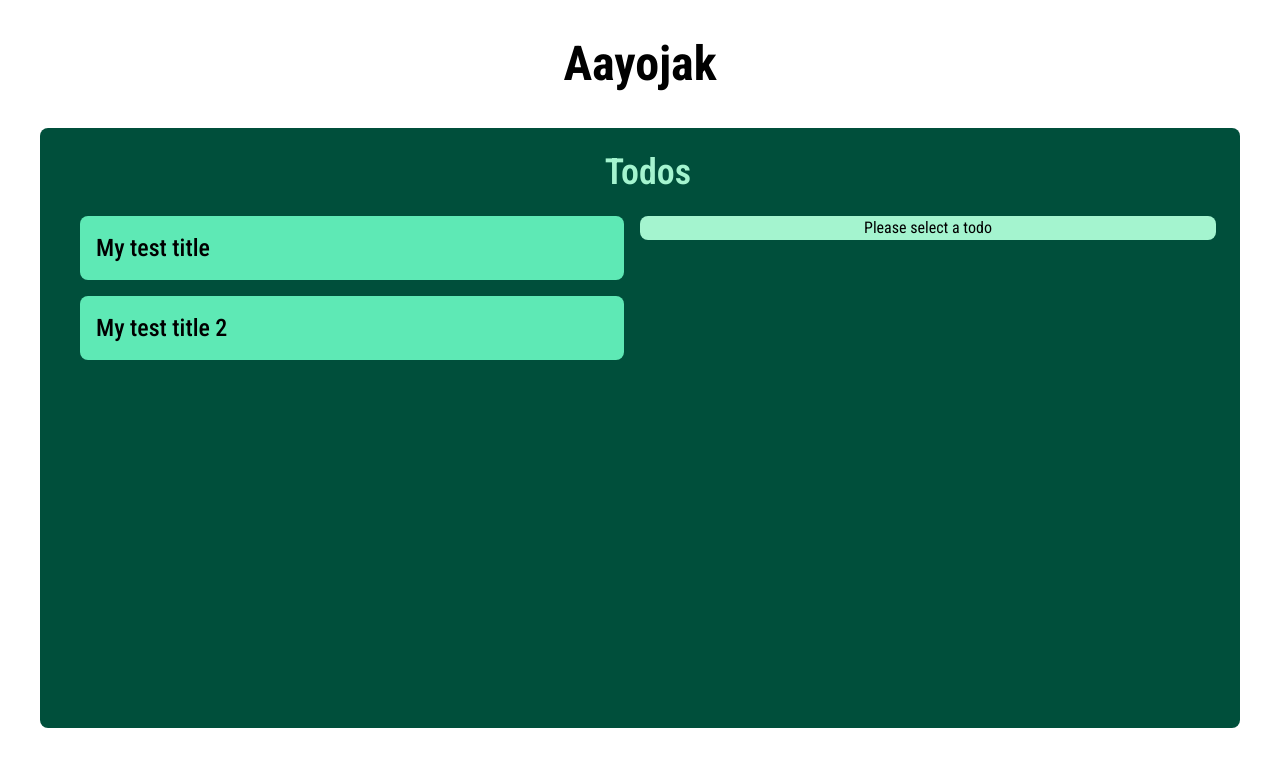
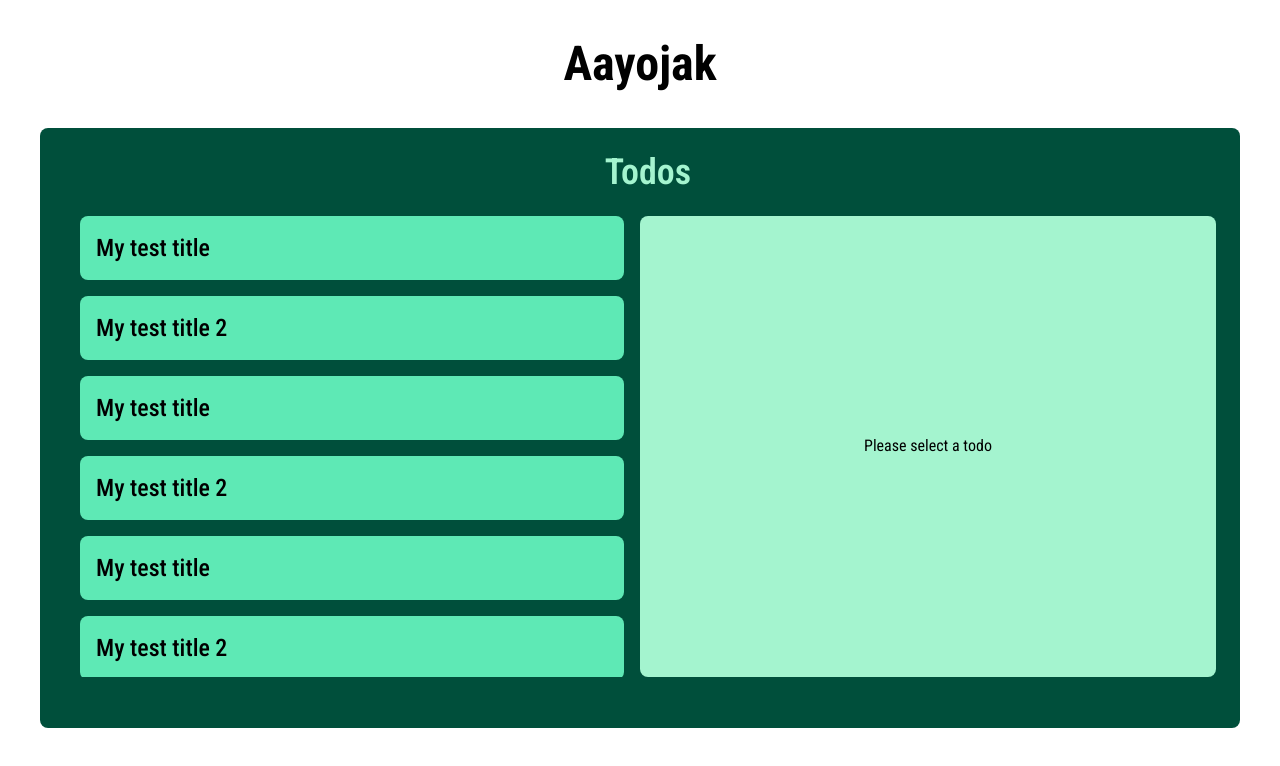
Before and after one commit to paramsdas/aayojak-ui, a React (Vite) app: page / in a window 1280 px wide. Shown: the top 766 px of the page. Built offline with nearby package versions, Linux system fonts and the light colour scheme.

Commit message:
fixed height for detailed-todo to 100%

```diff
--- a/src/components/Todos/DetailedTodo.tsx
+++ b/src/components/Todos/DetailedTodo.tsx
@@ -14,7 +14,7 @@ const DetailedTodo: React.FC<{
   }
 
   return (
-    <div className="flex max-h-full w-full flex-col space-y-4 p-4">
+    <div className="flex h-full w-full flex-col space-y-4 p-4">
       <div className="flex flex-row">
         <p className="text-3xl font-semibold">{todo.title}</p>
       </div>
--- a/src/components/Todos/TodoPage.tsx
+++ b/src/components/Todos/TodoPage.tsx
@@ -11,6 +11,44 @@ const todos: TodoType[] = [
   },
   {
     id: 2,
+    title: "My test title 2",
+    description: undefined,
+    date_created: "DD/MM/YYYY (HH:MM:SS)",
+    date_modified: "DD/MM/YYYY (HH:MM:SS)",
+    date_completed: undefined,
+    completion_status: false,
+  },
+  {
+    id: 3,
+    title: "My test title",
+    description:
+      "Lorem ipsum dolor sit amet consectetur adipisicing elit. Et ab laborum explicabo quas, inventore dignissimos perferendis quibusdam consequatur similique consequuntur, aliquid laboriosam nesciunt quod provident nemo. Minus nobis asperiores numquam!",
+    date_created: "DD/MM/YYYY (HH:MM:SS)",
+    date_modified: "DD/MM/YYYY (HH:MM:SS)",
+    date_completed: "DD/MM/YYYY (HH:MM:SS)",
+    completion_status: true,
+  },
+  {
+    id: 4,
+    title: "My test title 2",
+    description: undefined,
+    date_created: "DD/MM/YYYY (HH:MM:SS)",
+    date_modified: "DD/MM/YYYY (HH:MM:SS)",
+    date_completed: undefined,
+    completion_status: false,
+  },
+  {
+    id: 5,
+    title: "My test title",
+    description:
+      "Lorem ipsum dolor sit amet consectetur adipisicing elit. Et ab laborum explicabo quas, inventore dignissimos perferendis quibusdam consequatur similique consequuntur, aliquid laboriosam nesciunt quod provident nemo. Minus nobis asperiores numquam!",
+    date_created: "DD/MM/YYYY (HH:MM:SS)",
+    date_modified: "DD/MM/YYYY (HH:MM:SS)",
+    date_completed: "DD/MM/YYYY (HH:MM:SS)",
+    completion_status: true,
+  },
+  {
+    id: 6,
     title: "My test title 2",
     description: undefined,
     date_created: "DD/MM/YYYY (HH:MM:SS)",
@@ -70,7 +108,7 @@ function TodoPage() {
             className="flex max-h-full flex-col overflow-scroll"
             style={{ width: "50%" }}
           >
-            <div className="flex max-h-full w-full flex-row items-center justify-center rounded-lg bg-emerald-200">
+            <div className="flex h-full w-full flex-row items-center justify-center rounded-lg bg-emerald-200">
               <DetailedTodo todo={selectedTodo}></DetailedTodo>
             </div>
           </div>
```
